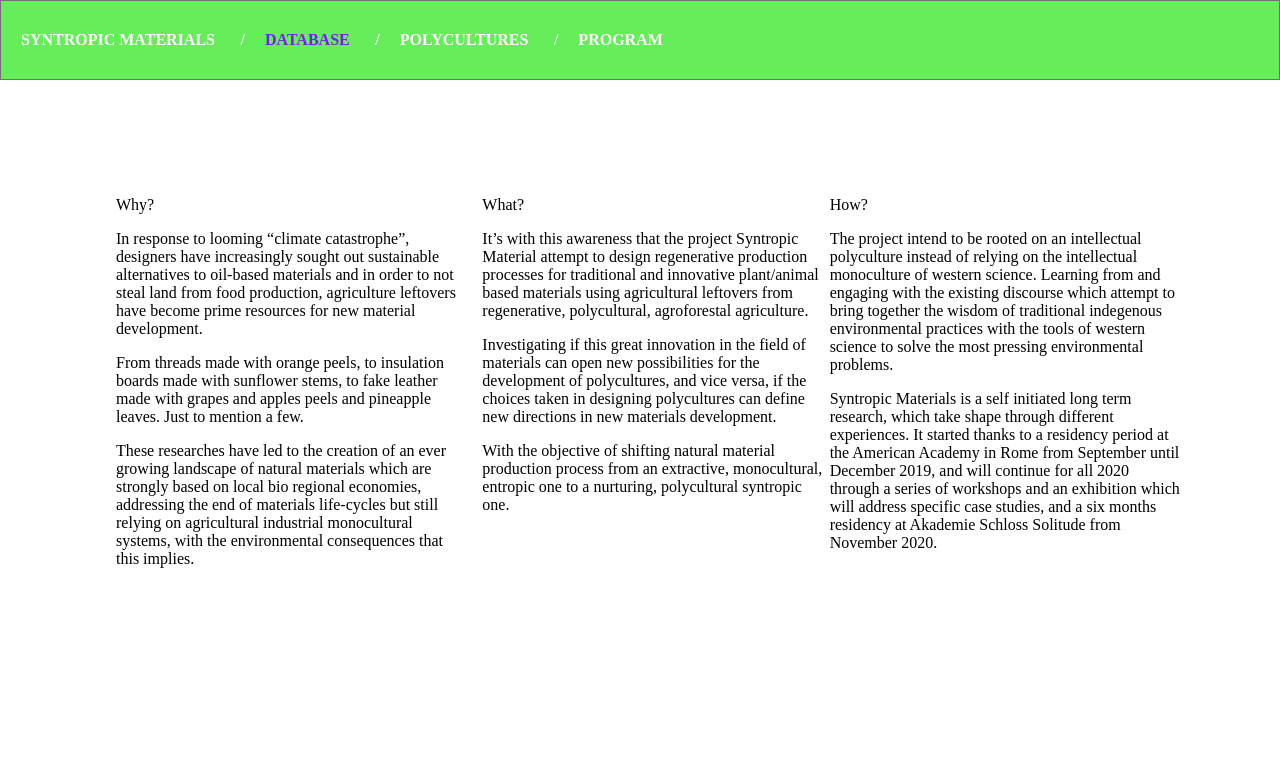
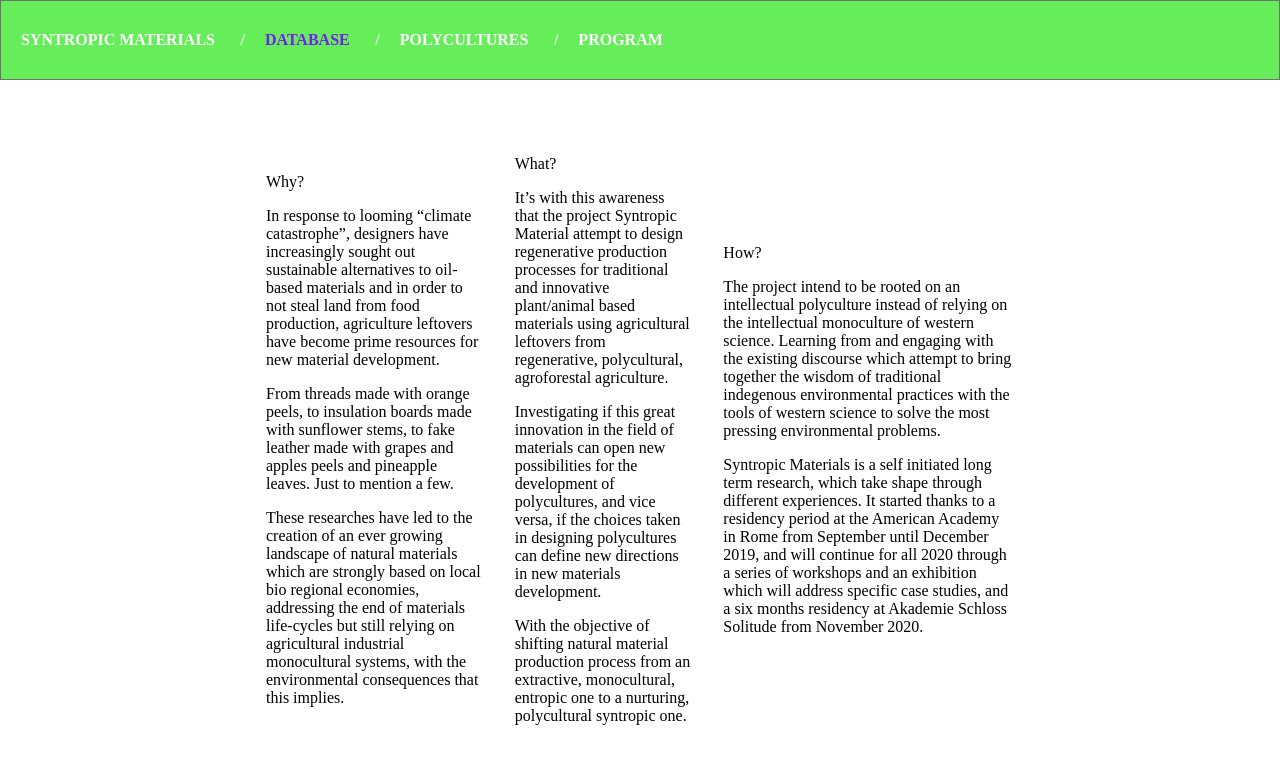
Before and after one commit to heb-dtc/SyntropicFarming, a React app in the folder client_bis/: page /database in a window 1280 px wide. Shown: the top 764 px of the page. Built offline with nearby package versions, Linux system fonts and the light colour scheme.

Commit message:
Improve global app layout

```diff
--- a/client_bis/src/App.js
+++ b/client_bis/src/App.js
@@ -3,9 +3,11 @@ import { BrowserRouter as Router, Switch, Route } from 'react-router-dom'
 import NavigationBar from '@/NavigationBar'
 import LandingPage from '@/LandingPage'
 import Library from '@/Library'
+import styles from './style.css'
 
 const App = () => (
   <Router>
+    <div className={styles.page}>
       <NavigationBar />
       <Switch>
         <Route path="/database">
@@ -21,6 +23,7 @@ const App = () => (
           <Library />
         </Route>
       </Switch>
+    </div>
   </Router>
 )
 
--- a/client_bis/src/LandingPage.jsx
+++ b/client_bis/src/LandingPage.jsx
@@ -2,8 +2,8 @@ import React from 'react'
 import styles from './style.css'
 
 const LandingPage = () => (
-  <div className={styles.landingContainer}>
-    <div className={styles.landingColumn}>
+  <div className={styles.container}>
+    <div className={styles.column}>
       <p>Why?</p>
       <p>
         In response to looming “climate catastrophe”, designers have increasingly sought out sustainable alternatives to
--- a/client_bis/src/style.css
+++ b/client_bis/src/style.css
@@ -1,7 +1,21 @@
+* {
+  box-sizing: border-box;
+}
+
 body, html {
-  height: 100%;
   padding: 0;
   margin: 0;
+  min-height: 100vh;
+}
+
+:global(#app) {
+  height: 100%;
+}
+
+.page {
+  display: flex;
+  flex-flow: column;
+  min-height: 100vh;
 }
 
 .header {
@@ -40,37 +54,36 @@ nav, li {
   margin-right: 30px;
 }
 
-.landingContainer {
-  display: grid;
-  grid-template-columns: auto auto auto;
-  margin-top: 100px;
-  margin-right: 100px;
-  margin-left: 100px;
-  font-size: 16px;
+.container {
+  display: flex;
+  align-items: center;
+  justify-content: center;
+  margin: 0;
+  margin-right: 250px;
+  margin-left: 250px;
+  flex: 1;
 }
 
-.landingColumn {
+.column {
   margin-right: 16px;
   margin-left: 16px;
 }
 
 .explorerNavigationBar {
   margin-top: 40px;
-  margin-left: 200px;
+}
+
+.explorer {
+  flex: 1;
+  margin-right: 250px;
+  margin-left: 250px;
 }
 
 .explorerContainer {
   display: flex;
-  flex-flow: row wrap;
-  height: 100%;
+  flex-flow: row;
+  font-size: 25px;
   margin-top: 40px;
-  margin-right: 250px;
-  margin-left: 250px;
-  font-size: 25px;
-}
-
-.wrapper > * {
-  flex: 1 100%;
 }
 
 .explorerLeftMenu {
@@ -91,8 +104,8 @@ main {
   #background-color: #29aD1A;
   border-left: 1px solid;
   border-right: 1px solid;
-  padding-left: 80px;
-  padding-right: 80px;
+  padding-left: 40px;
+  padding-right: 40px;
 }
 
 .materialGrid {
@@ -117,8 +130,7 @@ img {
 .introContainer {
   display: flex;
   flex-flow: row;
-  height: 100%;
-  margin: 200px;
+  flex: 1;
   font-size: 25px;
   justify-content: center;
   align-items: center;
```
Lines whose indentation alone changed are shown as unchanged.
